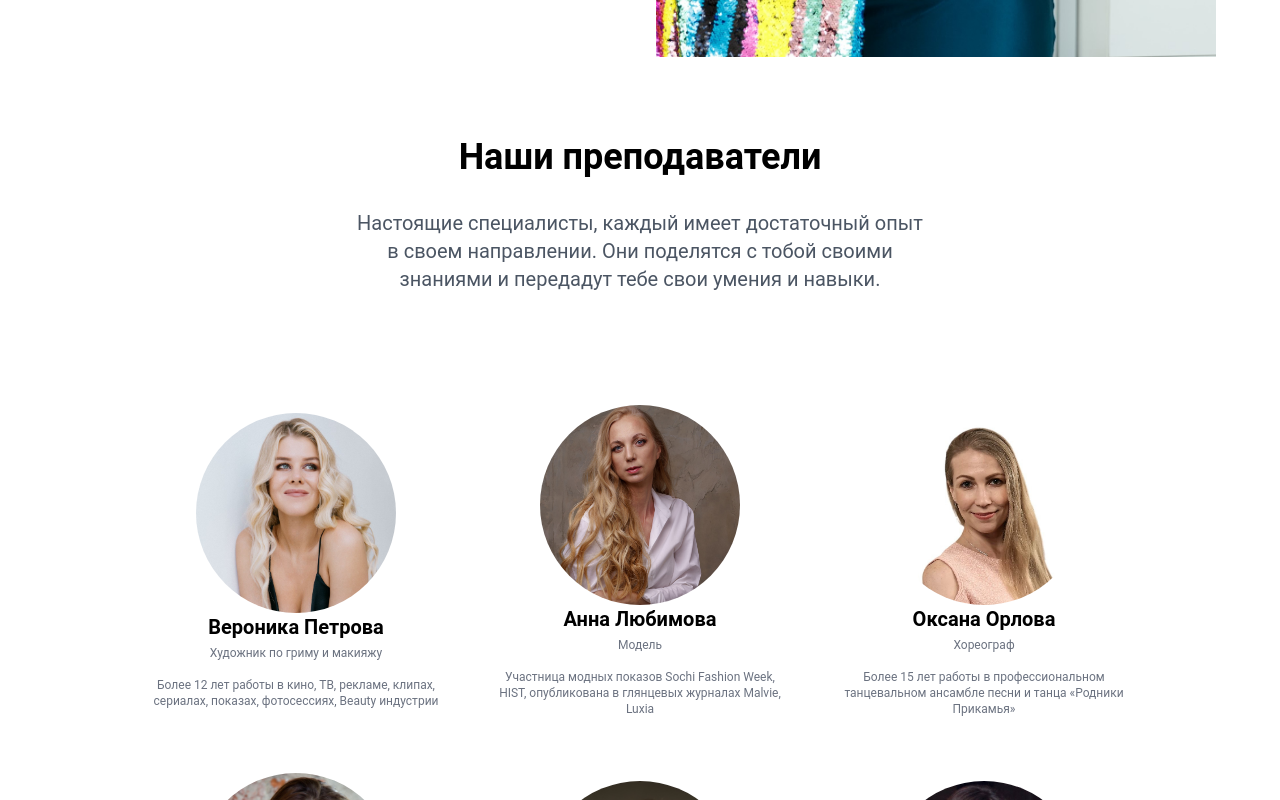
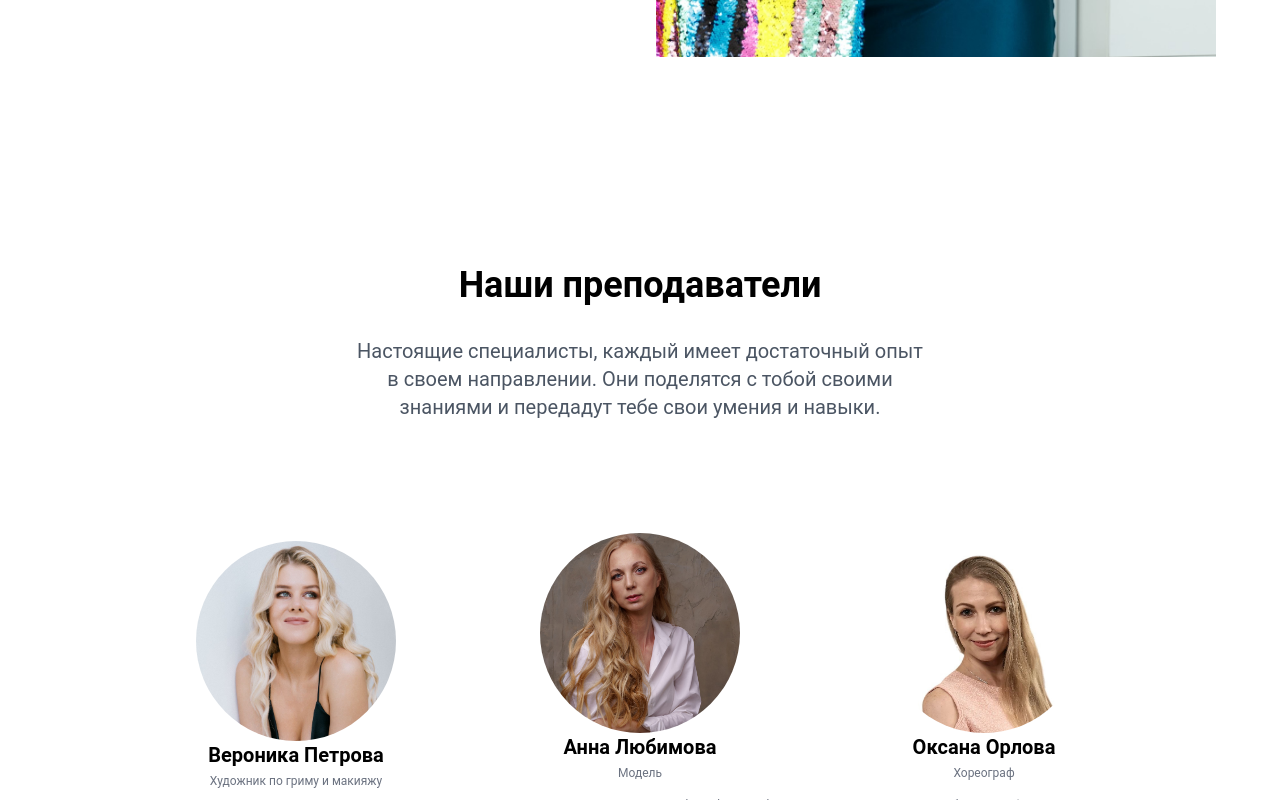
Before and after one commit to dedicatedksta/simple-website, a React (Create React App) app: page / in a window 1280 px wide. Shown: the part 8460-9260 px from the top of the page. Built offline with nearby package versions, Linux system fonts and the light colour scheme.

Commit message:
finished

```diff
--- a/src/components/coaches/Coaches.jsx
+++ b/src/components/coaches/Coaches.jsx
@@ -7,7 +7,7 @@
   return <motion.div id="coaches"
     initial={{ opacity: 0 }}
     whileInView={{ opacity: 1 }}
-    className=" max-w-6xl mx-auto text-center">
+    className=" max-w-6xl mx-auto text-center mt-32">
     <h1 className="text-2xl md:text-4xl font-bold mb-8">Наши преподаватели</h1>
     <div className="text-base md:text-xl text-gray-600 mx-auto max-w-xl">Настоящие специалисты, каждый имеет достаточный опыт в своем направлении. Они поделятся с тобой своими знаниями и передадут тебе свои умения и навыки.
     </div>
```
